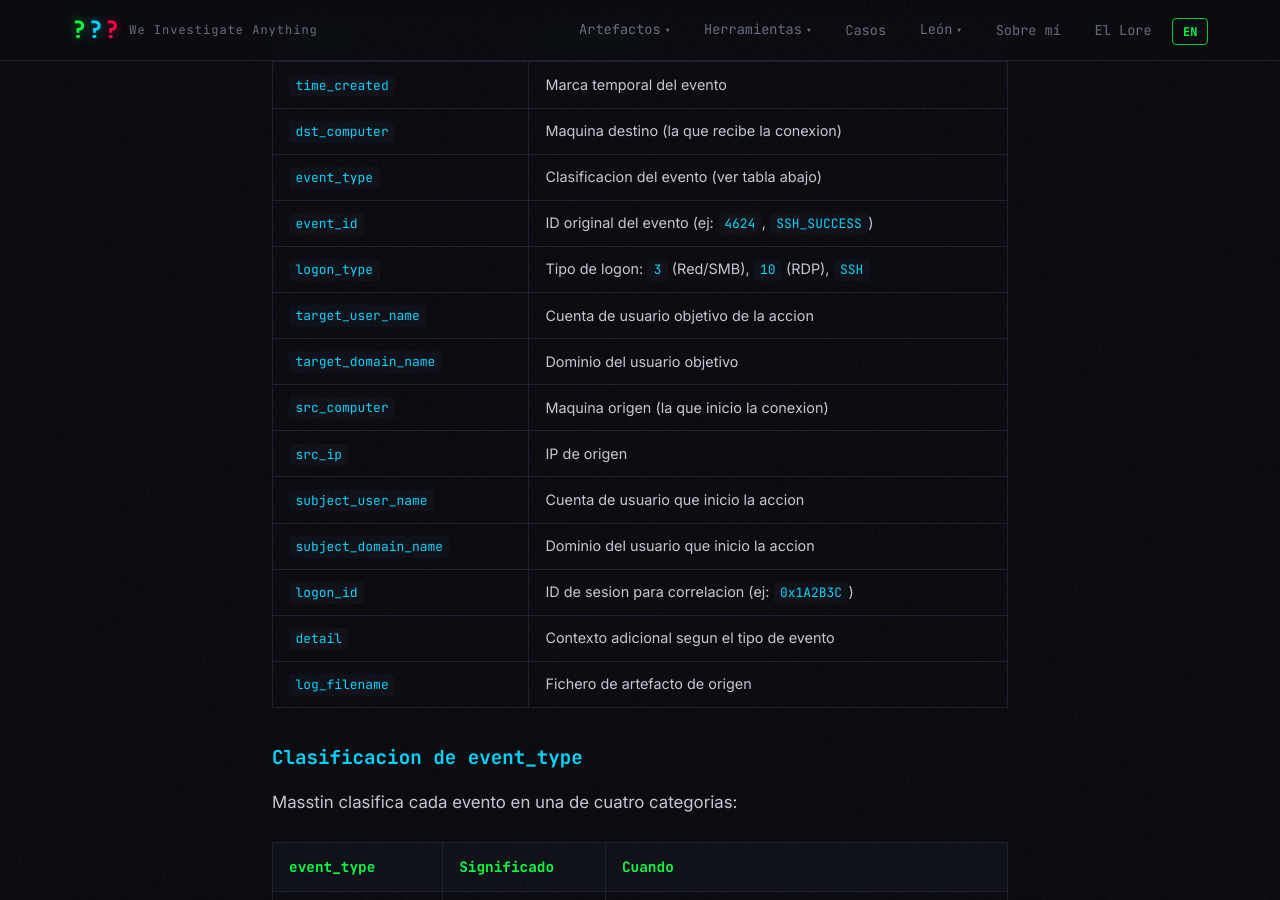
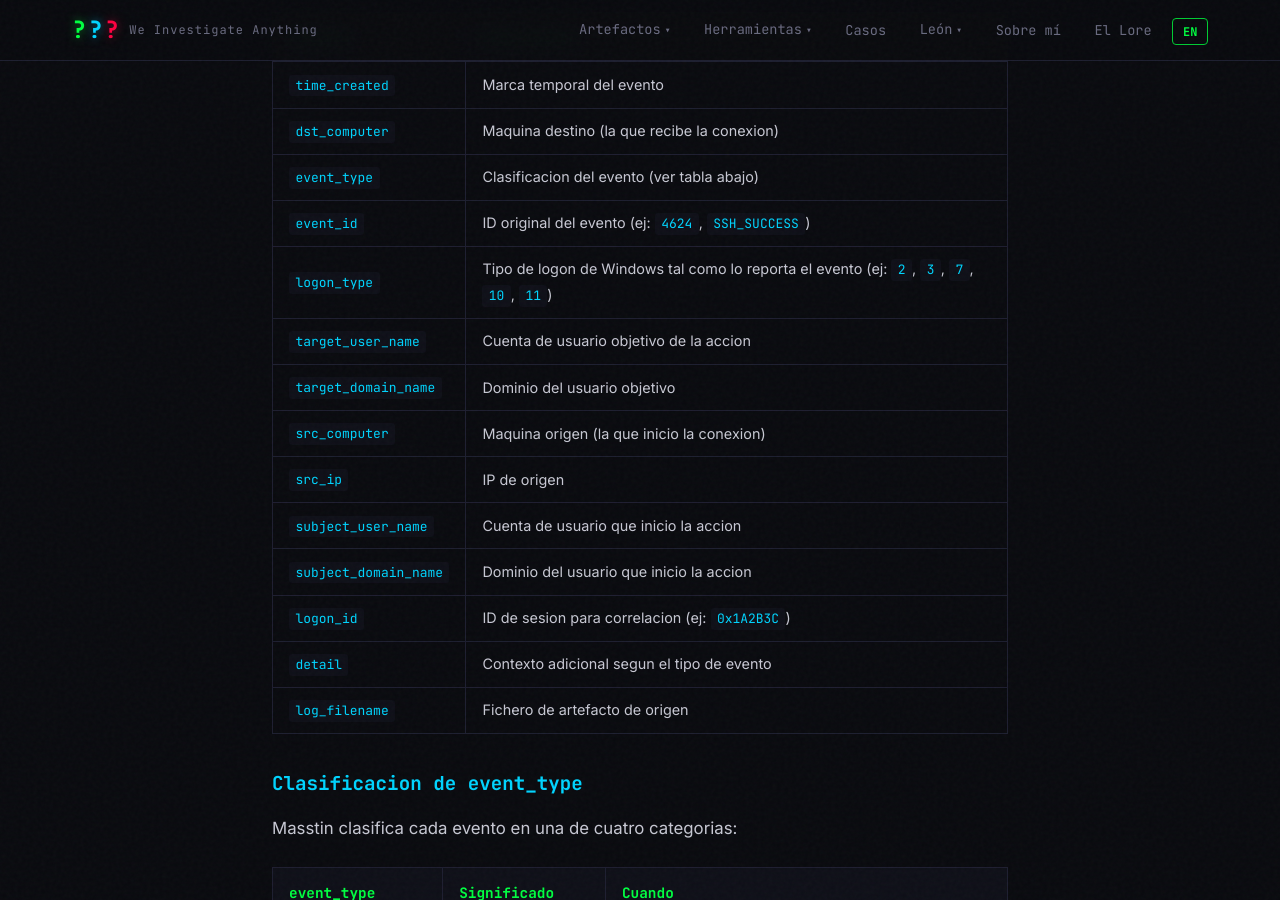
Before and after one commit to jupyterj0nes/jupyterj0nes.github.io, a Jekyll site: the page built from _posts/es/2026-04-06-masstin-lateral-movement-rust.md, in a window 1280 px wide and 900 px high, scrolled down 7971 px. Built offline with Jekyll 4.4.1, drawn with Linux system fonts in a browser that asks for light colours; comment, search, counter and statistics services are not loaded.

Commit message:
Fix logon_type description: not limited to specific values (EN/ES)

```diff
--- a/_posts/es/2026-04-06-masstin-lateral-movement-rust.md
+++ b/_posts/es/2026-04-06-masstin-lateral-movement-rust.md
@@ -180,7 +180,7 @@ Todas las acciones producen un CSV unificado con 14 columnas:
 | `dst_computer` | Maquina destino (la que recibe la conexion) |
 | `event_type` | Clasificacion del evento (ver tabla abajo) |
 | `event_id` | ID original del evento (ej: `4624`, `SSH_SUCCESS`) |
-| `logon_type` | Tipo de logon: `3` (Red/SMB), `10` (RDP), `SSH` |
+| `logon_type` | Tipo de logon de Windows tal como lo reporta el evento (ej: `2`, `3`, `7`, `10`, `11`) |
 | `target_user_name` | Cuenta de usuario objetivo de la accion |
 | `target_domain_name` | Dominio del usuario objetivo |
 | `src_computer` | Maquina origen (la que inicio la conexion) |
```
Also changed, not shown: _posts/en/2026-04-06-masstin-lateral-movement-rust.md (+1 -1 lines).
